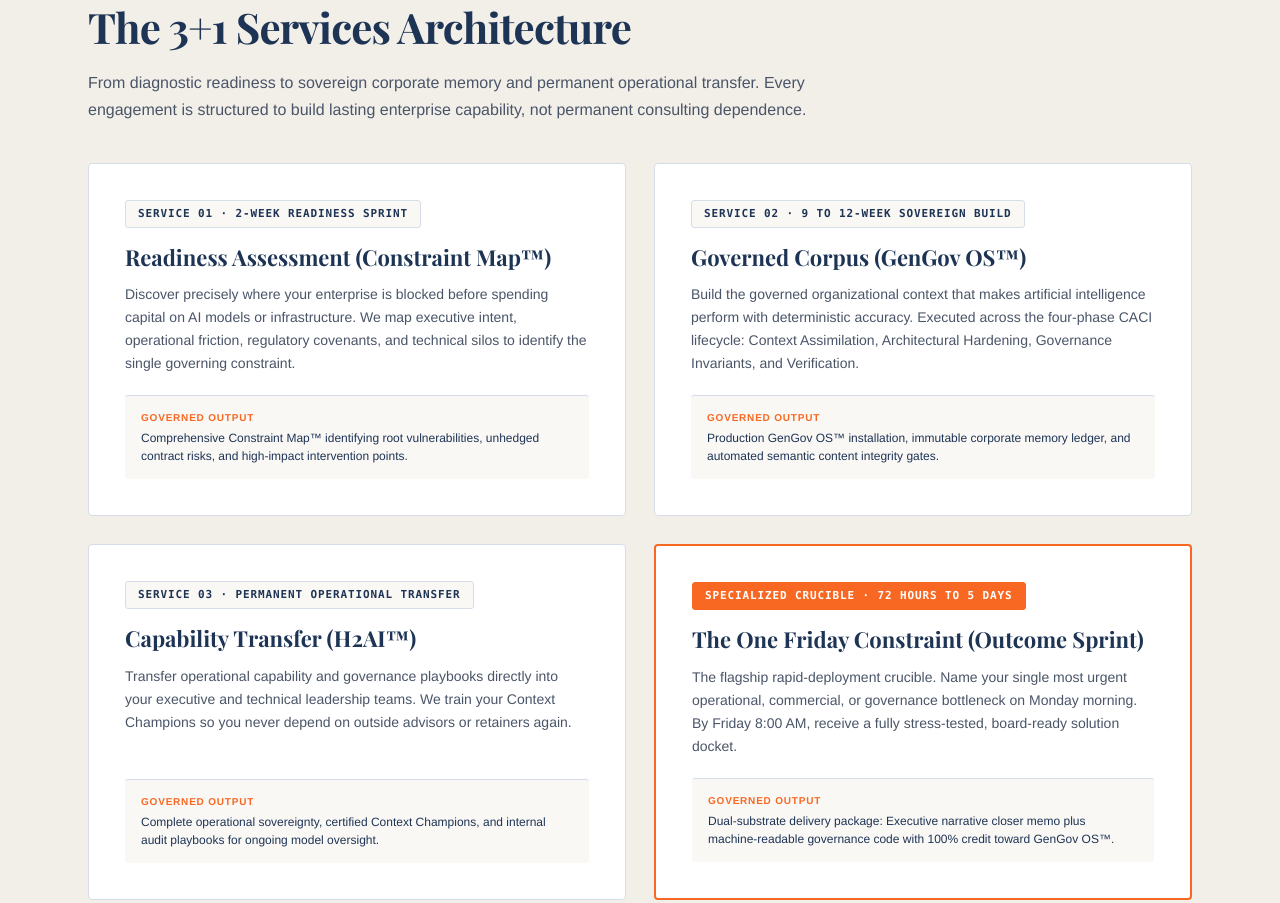
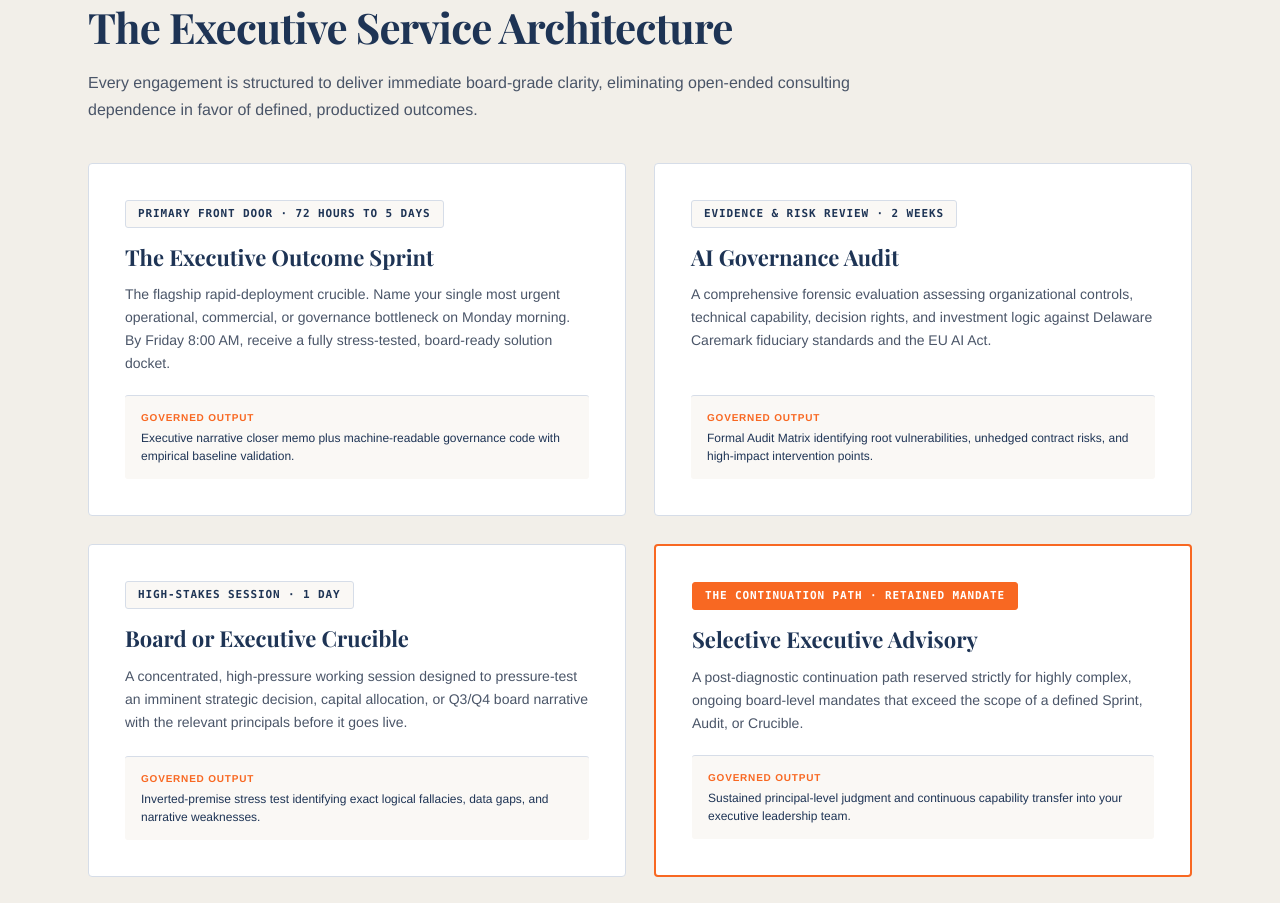
Before and after one commit to michaelmagruder-afk/magruder-co, a website: page index.html in a window 1280 px wide. Shown: the part 3591-4494 px from the top of the page. Drawn offline with nearby package versions, Linux system fonts and the light colour scheme; a web font is replaced by a local one.

Commit message:
Refactor(Taxonomy): Enforce Conclave MM-SDPR ruling on Peer-to-Peer messaging and Front Door taxonomy

```diff
--- a/index.html
+++ b/index.html
@@ -1259,57 +1259,57 @@
   <section class="services-section" id="services">
     <div class="container">
       <span class="section-label">The Canonical Engagement Architecture</span>
-      <h2 class="section-h">The 3+1 Services Architecture</h2>
+      <h2 class="section-h">The Executive Service Architecture</h2>
       <p class="section-sub">
-        From diagnostic readiness to sovereign corporate memory and permanent operational transfer. Every engagement is structured to build lasting enterprise capability, not permanent consulting dependence.
+        Every engagement is structured to deliver immediate board-grade clarity, eliminating open-ended consulting dependence in favor of defined, productized outcomes.
       </p>
 
       <div class="grid-2">
         <div class="service-card">
-          <span class="service-badge">Service 01 · 2-Week Readiness Sprint</span>
-          <h3 class="card-title" style="font-size: 22px;">Readiness Assessment (Constraint Map™)</h3>
+          <span class="service-badge">Primary Front Door · 72 Hours to 5 Days</span>
+          <h3 class="card-title" style="font-size: 22px;">The Executive Outcome Sprint</h3>
           <p class="card-desc">
-            Discover precisely where your enterprise is blocked before spending capital on AI models or infrastructure. We map executive intent, operational friction, regulatory covenants, and technical silos to identify the single governing constraint.
+            The flagship rapid-deployment crucible. Name your single most urgent operational, commercial, or governance bottleneck on Monday morning. By Friday 8:00 AM, receive a fully stress-tested, board-ready solution docket.
           </p>
           <div class="card-deliverable">
             <strong>Governed Output</strong>
-            Comprehensive Constraint Map™ identifying root vulnerabilities, unhedged contract risks, and high-impact intervention points.
+            Executive narrative closer memo plus machine-readable governance code with empirical baseline validation.
           </div>
         </div>
 
         <div class="service-card">
-          <span class="service-badge">Service 02 · 9 to 12-Week Sovereign Build</span>
-          <h3 class="card-title" style="font-size: 22px;">Governed Corpus (GenGov OS™)</h3>
+          <span class="service-badge">Evidence & Risk Review · 2 Weeks</span>
+          <h3 class="card-title" style="font-size: 22px;">AI Governance Audit</h3>
           <p class="card-desc">
-            Build the governed organizational context that makes artificial intelligence perform with deterministic accuracy. Executed across the four-phase CACI lifecycle: Context Assimilation, Architectural Hardening, Governance Invariants, and Verification.
+            A comprehensive forensic evaluation assessing organizational controls, technical capability, decision rights, and investment logic against Delaware Caremark fiduciary standards and the EU AI Act.
           </p>
           <div class="card-deliverable">
             <strong>Governed Output</strong>
-            Production GenGov OS™ installation, immutable corporate memory ledger, and automated semantic content integrity gates.
+            Formal Audit Matrix identifying root vulnerabilities, unhedged contract risks, and high-impact intervention points.
           </div>
         </div>
 
         <div class="service-card">
-          <span class="service-badge">Service 03 · Permanent Operational Transfer</span>
-          <h3 class="card-title" style="font-size: 22px;">Capability Transfer (H2AI™)</h3>
+          <span class="service-badge">High-Stakes Session · 1 Day</span>
+          <h3 class="card-title" style="font-size: 22px;">Board or Executive Crucible</h3>
           <p class="card-desc">
-            Transfer operational capability and governance playbooks directly into your executive and technical leadership teams. We train your Context Champions so you never depend on outside advisors or retainers again.
+            A concentrated, high-pressure working session designed to pressure-test an imminent strategic decision, capital allocation, or Q3/Q4 board narrative with the relevant principals before it goes live.
           </p>
           <div class="card-deliverable">
             <strong>Governed Output</strong>
-            Complete operational sovereignty, certified Context Champions, and internal audit playbooks for ongoing model oversight.
+            Inverted-premise stress test identifying exact logical fallacies, data gaps, and narrative weaknesses.
           </div>
         </div>
 
         <div class="service-card service-crucible">
-          <span class="service-badge">Specialized Crucible · 72 Hours to 5 Days</span>
-          <h3 class="card-title" style="font-size: 22px;">The One Friday Constraint (Outcome Sprint)</h3>
+          <span class="service-badge">The Continuation Path · Retained Mandate</span>
+          <h3 class="card-title" style="font-size: 22px;">Selective Executive Advisory</h3>
           <p class="card-desc">
-            The flagship rapid-deployment crucible. Name your single most urgent operational, commercial, or governance bottleneck on Monday morning. By Friday 8:00 AM, receive a fully stress-tested, board-ready solution docket.
+            A post-diagnostic continuation path reserved strictly for highly complex, ongoing board-level mandates that exceed the scope of a defined Sprint, Audit, or Crucible.
           </p>
           <div class="card-deliverable">
             <strong>Governed Output</strong>
-            Dual-substrate delivery package: Executive narrative closer memo plus machine-readable governance code with 100% credit toward GenGov OS™.
+            Sustained principal-level judgment and continuous capability transfer into your executive leadership team.
           </div>
         </div>
       </div>
```
Also changed, not shown: insights/the-executive-governed-ai-manifest.html (+1 -1 lines).
